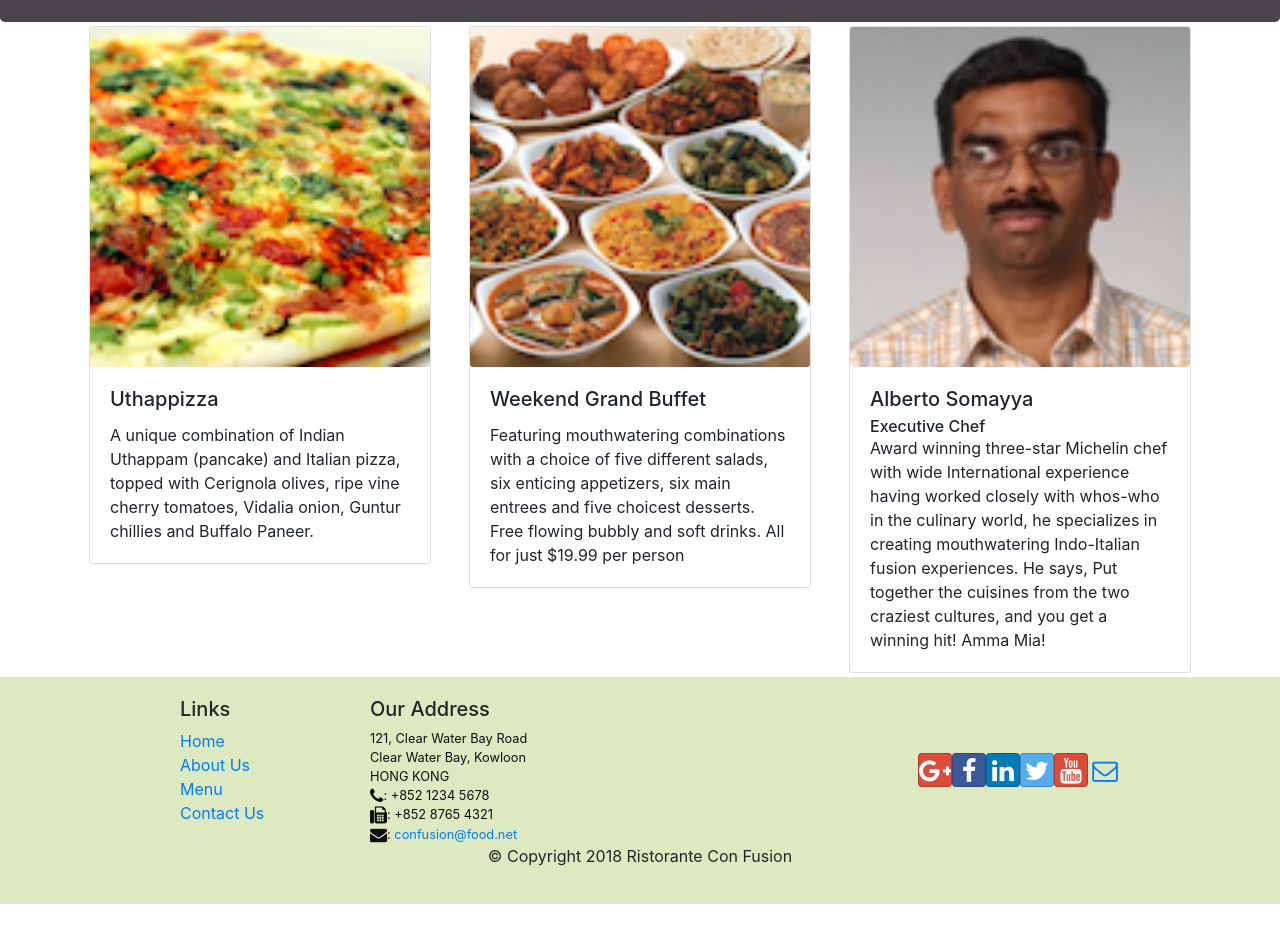
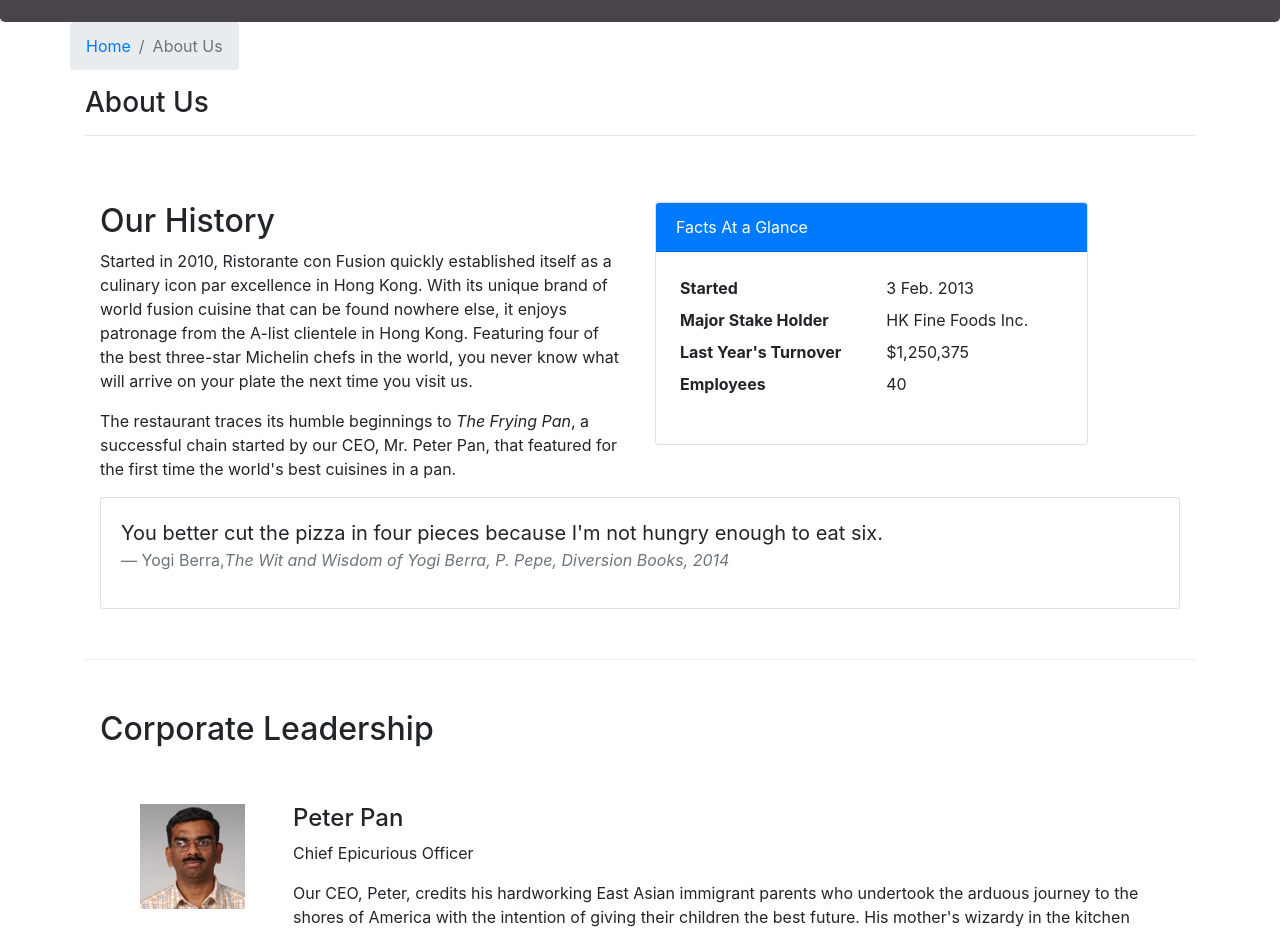
Before and after one commit to DiegoColonV/react-app-coursera, a React (Create React App) app: page /aboutus in a window 1280 px wide. Before the commit this address led to /home. Shown: the part 320-1252 px from the top of the page. Before the commit the page ends 1224 px from the top, so only its background shows below. Built offline with nearby package versions, Linux system fonts and the light colour scheme.

Commit message:
About us

```diff
--- /dev/null
+++ b/src/components/AboutComponent.js
@@ -0,0 +1,94 @@
+import React from 'react';
+import { Breadcrumb, BreadcrumbItem, Card, CardBody, CardHeader, Media } from 'reactstrap';
+import { Link } from 'react-router-dom';
+
+function About(props) {
+
+    function RenderLeader({leader}){
+        return(
+            <Media tag="li">
+                  <Media left middle>
+                      <Media object src={leader.image} alt={leader.name} />
+                  </Media>
+                  <Media body className="ml-5">
+                    <Media heading>{leader.name}</Media>
+                    <p>{leader.designation}</p>
+                    <p>{leader.description}</p>
+                  </Media>
+            </Media>
+        );
+    }
+
+    const leaders = props.leaders.map((leader) => {
+        return (
+            <div key={leader.id} className="mt-5">
+                <RenderLeader leader={leader} />
+            </div>
+        );
+    });
+
+    return(
+        <div className="container">
+            <div className="row">
+                <Breadcrumb>
+                    <BreadcrumbItem><Link to="/home">Home</Link></BreadcrumbItem>
+                    <BreadcrumbItem active>About Us</BreadcrumbItem>
+                </Breadcrumb>
+                <div className="col-12">
+                    <h3>About Us</h3>
+                    <hr />
+                </div>
+            </div>
+            <div className="row row-content">
+                <div className="col-12 col-md-6">
+                    <h2>Our History</h2>
+                    <p>Started in 2010, Ristorante con Fusion quickly established itself as a culinary icon par excellence in Hong Kong. With its unique brand of world fusion cuisine that can be found nowhere else, it enjoys patronage from the A-list clientele in Hong Kong.  Featuring four of the best three-star Michelin chefs in the world, you never know what will arrive on your plate the next time you visit us.</p>
+                    <p>The restaurant traces its humble beginnings to <em>The Frying Pan</em>, a successful chain started by our CEO, Mr. Peter Pan, that featured for the first time the world's best cuisines in a pan.</p>
+                </div>
+                <div className="col-12 col-md-5">
+                    <Card>
+                        <CardHeader className="bg-primary text-white">Facts At a Glance</CardHeader>
+                        <CardBody>
+                            <dl className="row p-1">
+                                <dt className="col-6">Started</dt>
+                                <dd className="col-6">3 Feb. 2013</dd>
+                                <dt className="col-6">Major Stake Holder</dt>
+                                <dd className="col-6">HK Fine Foods Inc.</dd>
+                                <dt className="col-6">Last Year's Turnover</dt>
+                                <dd className="col-6">$1,250,375</dd>
+                                <dt className="col-6">Employees</dt>
+                                <dd className="col-6">40</dd>
+                            </dl>
+                        </CardBody>
+                    </Card>
+                </div>
+                <div className="col-12">
+                    <Card>
+                        <CardBody className="bg-faded">
+                            <blockquote className="blockquote">
+                                <p className="mb-0">You better cut the pizza in four pieces because
+                                    I'm not hungry enough to eat six.</p>
+                                <footer className="blockquote-footer">Yogi Berra,
+                                <cite title="Source Title">The Wit and Wisdom of Yogi Berra,
+                                    P. Pepe, Diversion Books, 2014</cite>
+                                </footer>
+                            </blockquote>
+                        </CardBody>
+                    </Card>
+                </div>
+            </div>
+            <div className="row row-content">
+                <div className="col-12">
+                    <h2>Corporate Leadership</h2>
+                </div>
+                <div className="col-12">
+                    <Media list>
+                        {leaders}
+                    </Media>
+                </div>
+            </div>
+        </div>
+    );
+}
+
+export default About;
--- a/src/components/MainComponent.js
+++ b/src/components/MainComponent.js
@@ -1,7 +1,8 @@
 import React, {Component} from 'react';
 import Menu from "./MenuComponent";
 import Home from './HomeComponent';
-import Contact from './ContactComponent'
+import Contact from './ContactComponent';
+import About from './AboutComponent';
 import DishDetail from './DishDetailComponent';
 import Header from './HeaderComponent';
 import Footer from './FooterComponent'
@@ -49,6 +50,7 @@
             <Route exact path="/menu" component={() => <Menu dishes={this.state.dishes}/>}/>
             <Route path="/menu/:dishId" component={DishWithId}/>
             <Route exact path="/contactus" component={Contact}/>
+            <Route exact path="/aboutus" component={() => <About leaders={this.state.leaders}/>}/>
             <Redirect to="/home" />
           </Switch>
         <Footer/>
```
